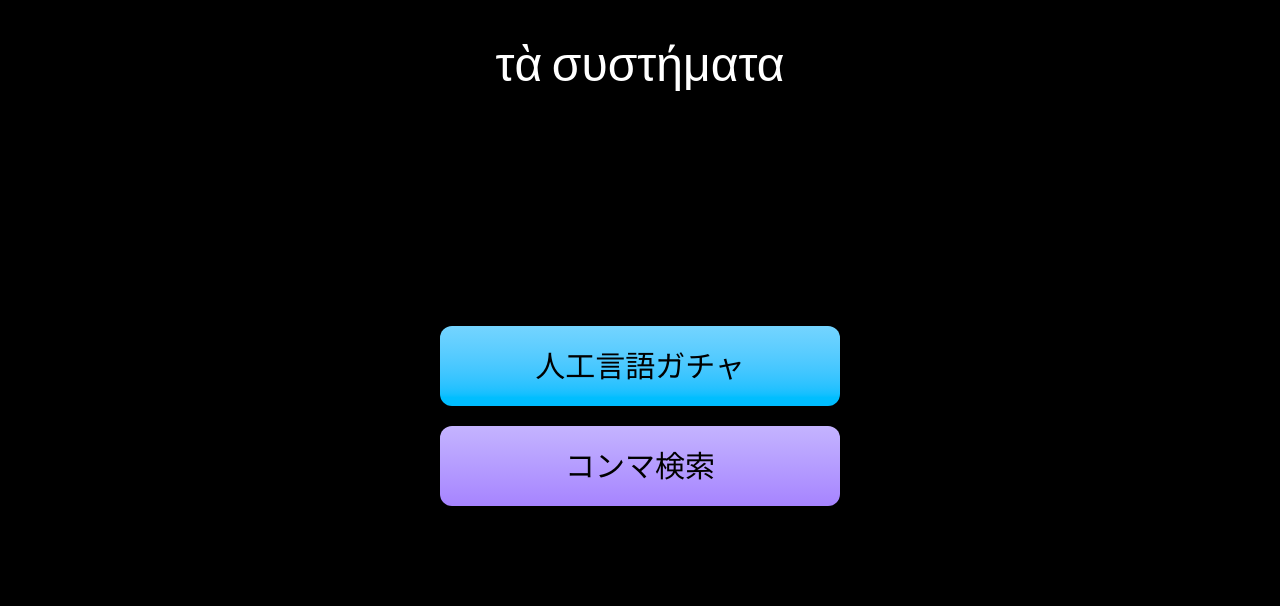
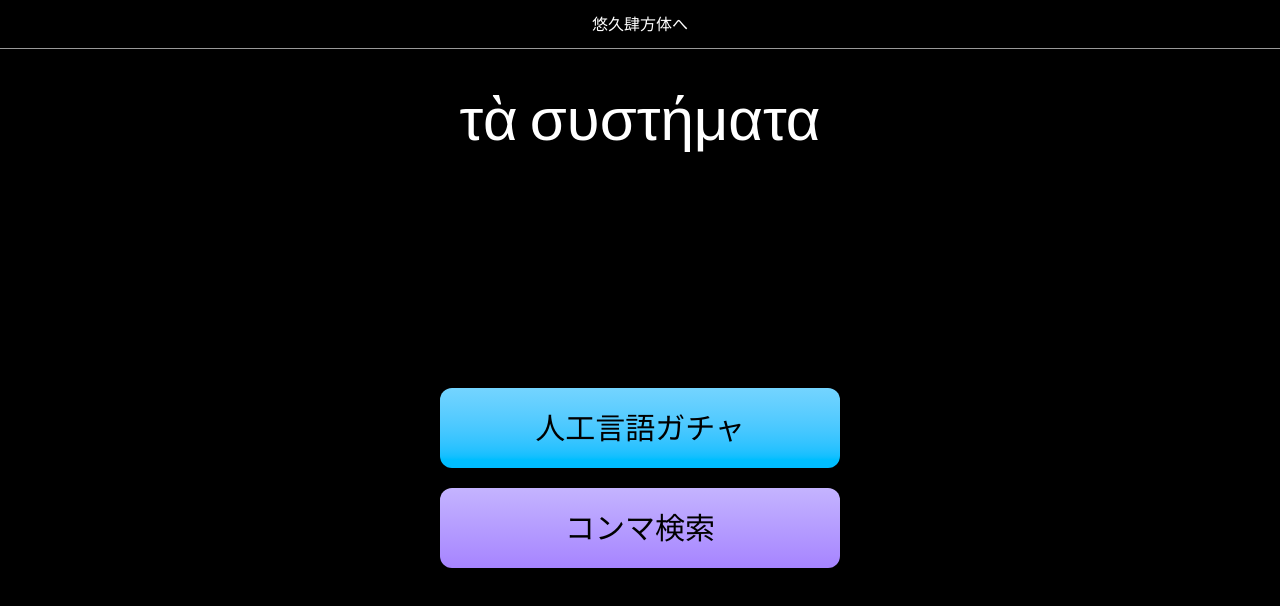
Before and after one commit to tktb-tess/tess-apps, a Next.js app: page / in a window 1280 px wide. Shown: the top 606 px of the page. Built offline with nearby package versions, Linux system fonts and the light colour scheme.

Commit message:
タイトルアニメーション

```diff
--- a/src/app/globals.css
+++ b/src/app/globals.css
@@ -91,6 +91,40 @@
     }
     to {
       transform: rotateY(360deg);
+    }
+  }
+
+  @keyframes slide-in {
+    0% {
+      transform: translateY(65px);
+    }
+    30% {
+      transform: translateY(65px);
+    }
+    70% {
+      transform: translateY(0);
+    }
+    100% {
+      transform: translateY(0);
+    }
+  }
+
+  @keyframes thread {
+    0% {
+      visibility: visible;
+      width: 0;
+    }
+    30% {
+      visibility: visible;
+      width: 100%;
+    }
+    70% {
+      visibility: visible;
+      width: 100%;
+    }
+    100% {
+      visibility: visible;
+      width: 0;
     }
   }
 }
--- a/src/app/layout.tsx
+++ b/src/app/layout.tsx
@@ -27,6 +27,16 @@ export default function RootLayout({ children }: LayoutProps) {
   return (
     <html lang='ja'>
       <body>
+        <nav className='flex border-b border-white/60 justify-center'>
+          <a
+            href='https://tktb-tess.dev'
+            target='_blank'
+            rel='noopener'
+            className='text-white h-12 flex items-center hover:bg-white hover:text-black no-underline transition-colors px-1'
+          >
+            悠久肆方体へ
+          </a>
+        </nav>
         <div className='px-2 w-full min-h-screen max-w-384 mx-auto flex flex-col gap-2'>
           {children}
         </div>
--- a/src/app/page.tsx
+++ b/src/app/page.tsx
@@ -26,9 +26,16 @@ export default function Home() {
   return (
     <>
       <header>
-        <h1 className={`${ebGaramond.className} text-center my-10`}>
-          {process.env.NEXT_PUBLIC_SITE_NAME}
-        </h1>
+        <div className='my-7 overflow-clip flex flex-col items-center'>
+          <h1
+            className={`${ebGaramond.className} text-center m-0 py-3 border-white/40 text-4xl lg:text-5xl xl:text-6xl animate-[slide-in_3s_cubic-bezier(0,.8,.2,1)]`}
+          >
+            {process.env.NEXT_PUBLIC_SITE_NAME}
+          </h1>
+          <div className='w-50 lg:w-70 xl:w-90'>
+            <hr className='border-white/40 w-0 invisible animate-[thread_3s_cubic-bezier(.6,0,.4,1)]' />
+          </div>
+        </div>
       </header>
       <main>
         <div className='flex flex-col justify-center items-center min-h-[70vh] *:max-w-full gap-5'>
@@ -48,4 +55,4 @@ export default function Home() {
       </main>
     </>
   );
-};
+}
--- a/src/lib/atoms.ts
+++ b/src/lib/atoms.ts
@@ -1,5 +1,5 @@
-import { atom } from "jotai";
-import { Correspondence, CommaKind } from "./mod/decl";
+import { atom } from 'jotai';
+import { Correspondence, CommaKind } from './mod/decl';
 
 export const commaSearchQuery = atom('');
 export const commaSearchQuery2 = atom('');
```
